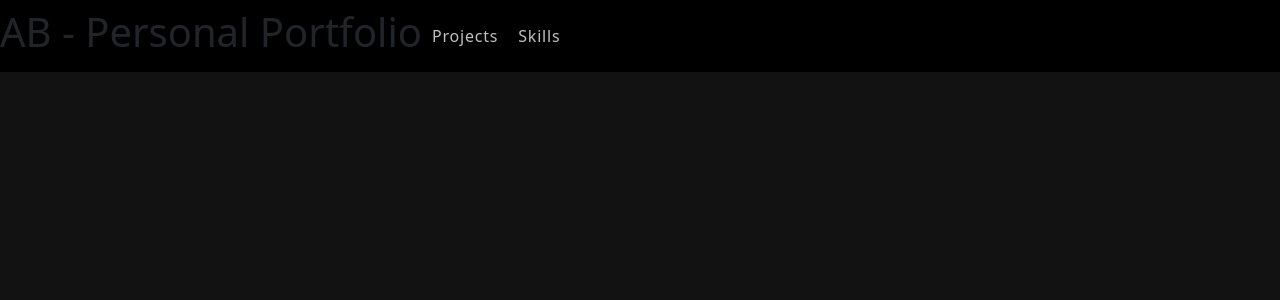
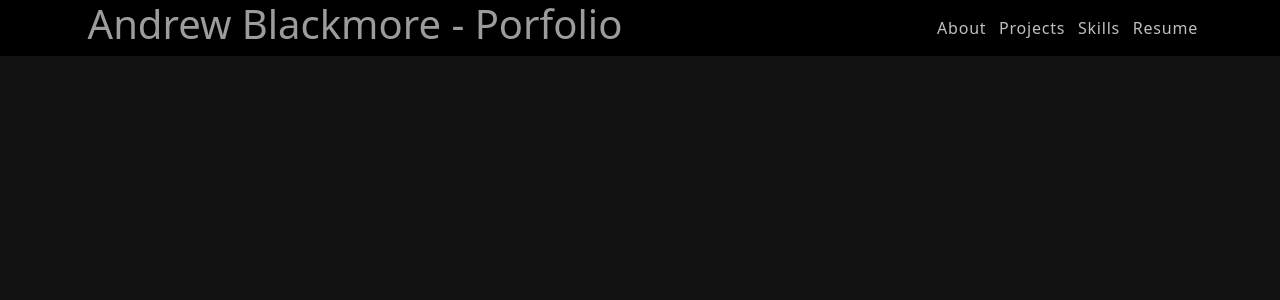
Before and after one commit to andrewblackmore26/my-app, a React (Create React App) app: page / in a window 1280 px wide. Shown: the top 300 px of the page. Built offline with nearby package versions, Linux system fonts and the light colour scheme.

Commit message:
finished editing NavBar

```diff
--- a/src/components/NavBar.js
+++ b/src/components/NavBar.js
@@ -1,15 +1,27 @@
 import React from "react"
 import '../styles/NavBar.css'
-import { Navbar, Nav, Container } from "react-bootstrap"
+import { Navbar, Nav, Container, Row, Col } from "react-bootstrap"
 
 function NavBar() {
 
   return (
-    <Navbar>
-      <h1>AB - Personal Portfolio</h1>
-      <Nav.Link className="navbar-link" href="#">Projects</Nav.Link>
-      <Nav.Link className="navbar-link" href="#">Skills</Nav.Link>
-    </Navbar>
+      <div className="navbar-container">
+        <Container>
+          <Row>
+            <Col lg={6}>
+            <h1>Andrew Blackmore - Porfolio</h1>
+            </Col>
+            <Col></Col>
+            <Col className="links" lg={3}>
+            <Nav.Link className="navbar-link" href="#">About</Nav.Link>
+            <Nav.Link className="navbar-link" href="#">Projects</Nav.Link>
+
+            <Nav.Link className="navbar-link" href="#">Skills</Nav.Link>
+            <Nav.Link className="navbar-link" href="#">Resume</Nav.Link>
+            </Col>
+          </Row>
+        </Container>
+      </div>
   )
 }
 
--- a/src/styles/NavBar.css
+++ b/src/styles/NavBar.css
@@ -2,7 +2,22 @@
   background-color: black;
 }
 
-.navbar a {
+h1 {
+  color: #9c9c9c !important;
+}
+
+.navbar-container {
+  display: flex;
+  flex-direction: row;
+  justify-content: center;
+  align-items: center;
+}
+
+.links {
+  display: flex;
+  flex-direction: row;
+  align-items: center;
+  justify-content: space-between;
   padding: 10px;
 }
 
@@ -10,7 +25,6 @@
   font-weight: 400;
   color: #fff !important;
   letter-spacing: 0.8px;
-  padding: 0 25px;
   font-size: 25px;
   opacity: 0.75;
 }
```
